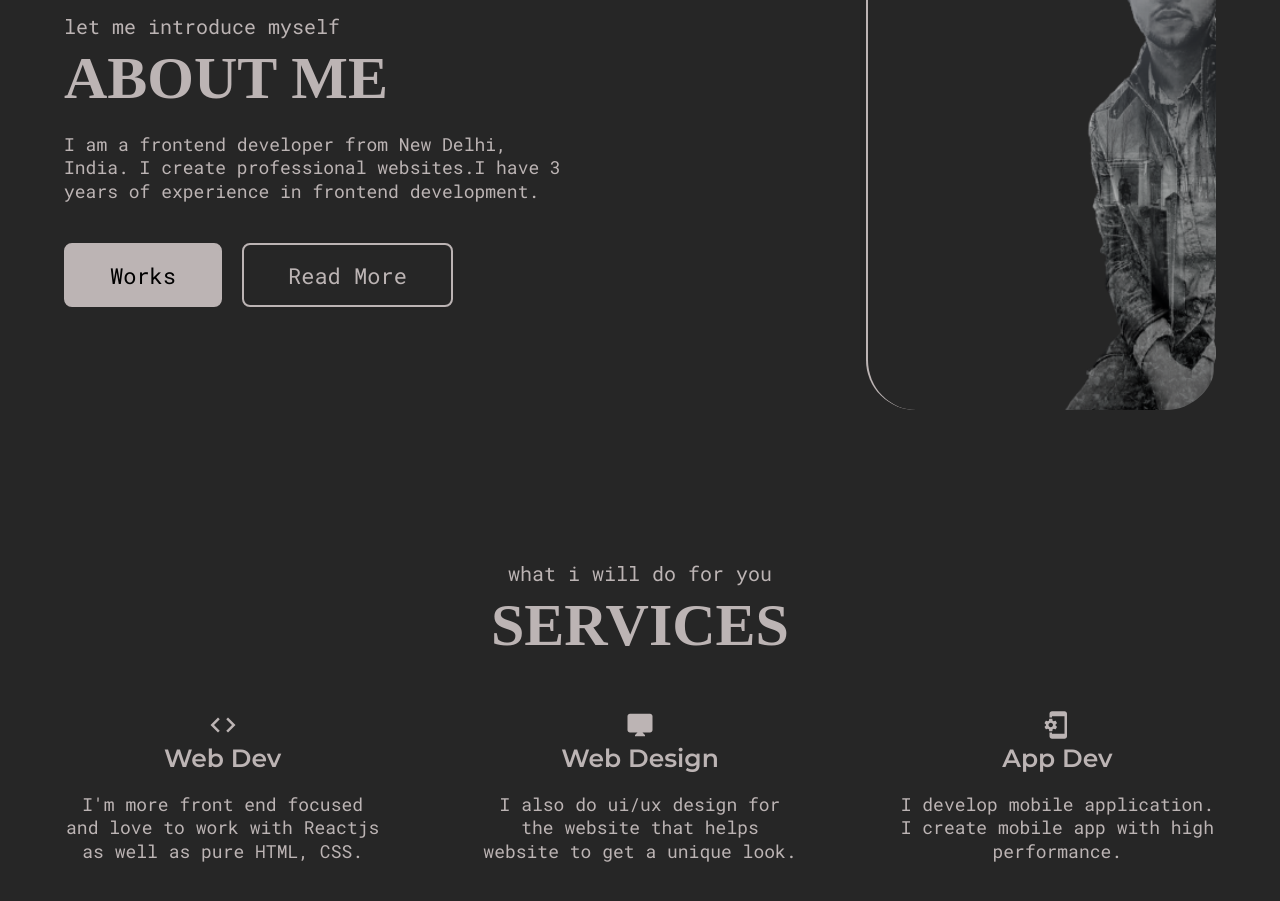
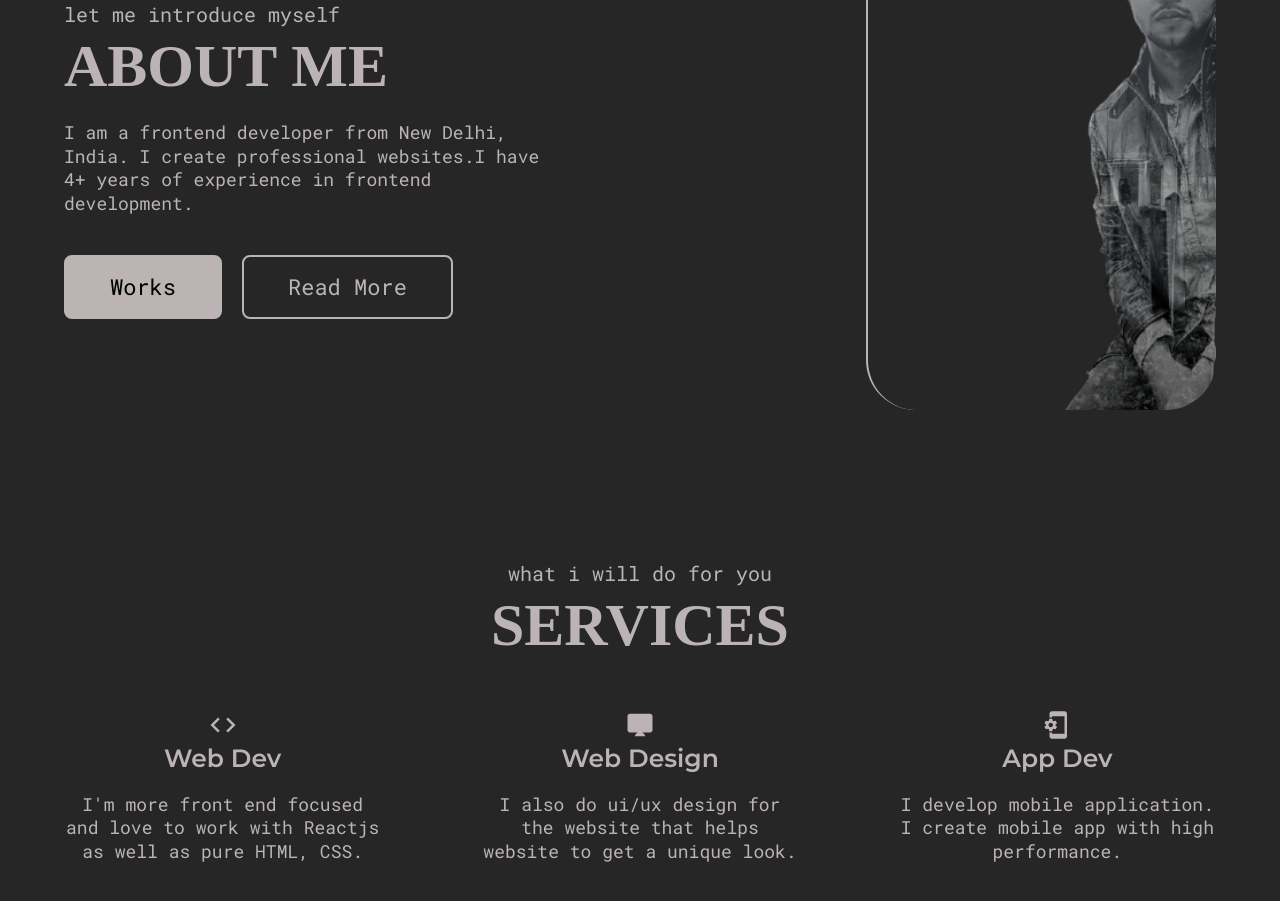
Before and after one commit to mayankkhattar/Portfolio, a React (Create React App) app: page / in a window 1280 px wide. Shown: the part 1040-1941 px from the top of the page. Built offline with nearby package versions, Linux system fonts and the light colour scheme; a web font is replaced by a local one.

Commit message:
experience fix

```diff
--- a/src/components/AboutSection.js
+++ b/src/components/AboutSection.js
@@ -86,7 +86,7 @@ export const AboutSection = () => (
         <SectionTitle heading="ABOUT ME" subHeading="let me introduce myself" />
         <PText>
           I am a frontend developer from New Delhi, India. I create professional
-          websites.I have 3 years of experience in frontend development.
+          websites.I have 4+ years of experience in frontend development.
         </PText>
         <div className="about_buttons">
           <Button btnText="Works" btnLink="/projects" />
```
